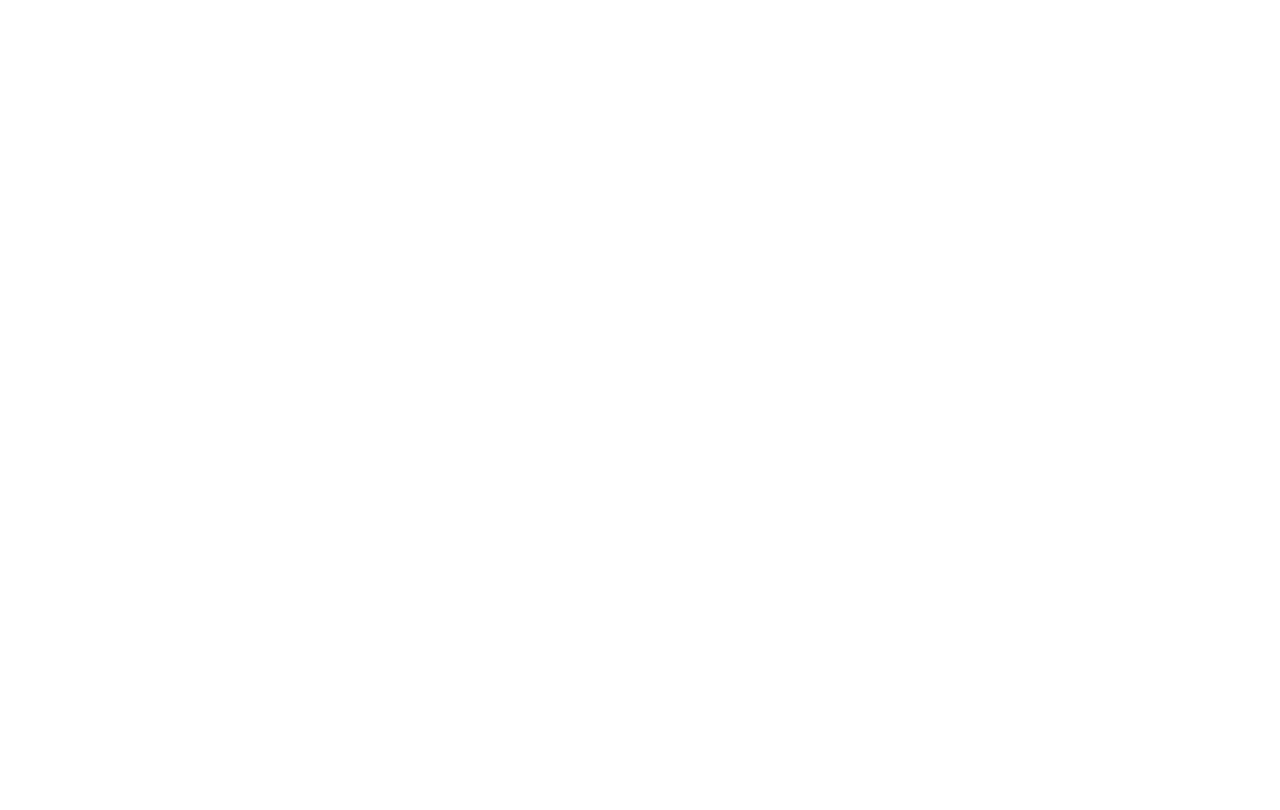
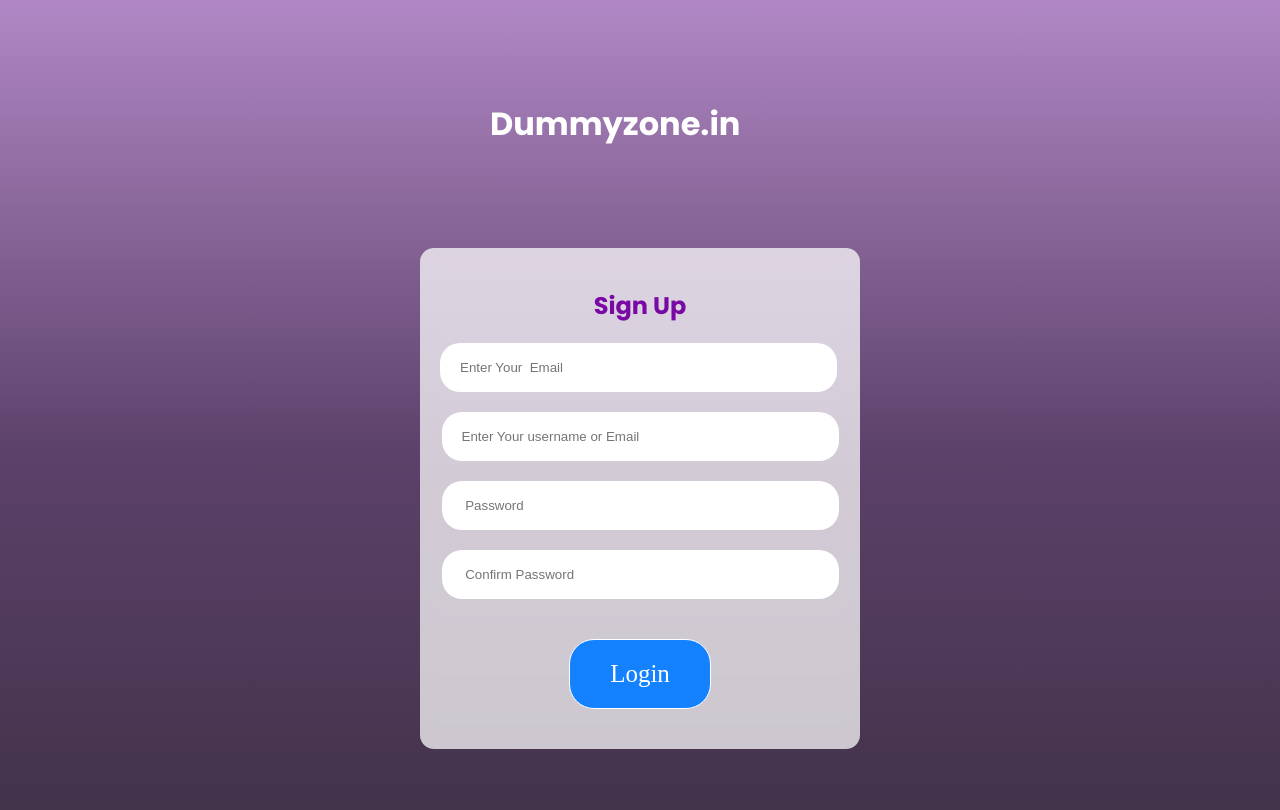
Before and after one commit to mazhark06/E-Commerce, a website: page templates/Sign-up.html in a window 1280 px wide. Drawn offline with Linux system fonts and the light colour scheme; a web font is replaced by a local one.

Commit message:
login page completed

```diff
--- a/public/css/login.css
+++ b/public/css/login.css
@@ -30,8 +30,8 @@ h2 {
   text-align: center;
   color: rgb(121, 9, 165);
 }
-.username , .password{
-  margin: 50px auto ;
+.username , .password {
+  margin: 20px auto ;
   width: fit-content;
 }
 .username{
@@ -40,7 +40,10 @@ h2 {
 .password{
   margin-bottom: 20px;
 }
-.username input[type="text"] , .password input[type="password"]{
+.Email{
+  margin-top: 20px;
+}
+.username input[type="text"] , .password input[type="password"] , .Email input[type="email"]{
   background-color: white;
   width: 370px;
   height: 35px;
@@ -56,7 +59,7 @@ h2 {
   width: fit-content;
   margin-bottom: 20px;
 }
-button{
+#Login{
   padding: 20px  40px;
   /* width: 70px; */
   color: white;
--- /dev/null
+++ b/public/script/login.js
@@ -0,0 +1,3 @@
+let username = document.getElementById("name")
+let password = document.getElementById('password')
+let btn = document.getElementById('Login')
--- a/templates/Sign-up.html
+++ b/templates/Sign-up.html
@@ -0,0 +1,41 @@
+<!DOCTYPE html>
+<html lang="en">
+
+<head>
+    <meta charset="UTF-8">
+    <meta name="viewport" content="width=device-width, initial-scale=1.0">
+    <link rel="stylesheet" href="/css/login.css">
+    <title>Document</title>
+</head>
+
+<body>
+    <div class="heading">
+        <h1>Dummyzone.in</h1>
+
+    </div>
+    <div class="container">
+        <h2>Sign Up </h2>
+        <form action="/signup" method="post">
+            <div class="Email">
+                <input type="email" name="Email" placeholder="Enter Your  Email" id="Email">
+            </div>
+            <div class="username">
+                <input type="text" name="Username" placeholder="Enter Your username or Email" id="name">
+            </div>
+            <div class="password">
+                <input type="password" name="Password" placeholder=" Password" id="password">
+            </div>
+            <div class="password">
+                <input type="password" placeholder=" Confirm Password" id="password">
+            </div>
+            <div class="btn">
+                <input type="submit" value="Login" id="Login">
+            </div>
+        </form>
+    </div>
+
+
+</body>
+<script src="/script/login.js"></script>
+
+</html>
```
Also changed, not shown: server.js (+7 -0 lines), templates/login.html (+8 -5 lines).
